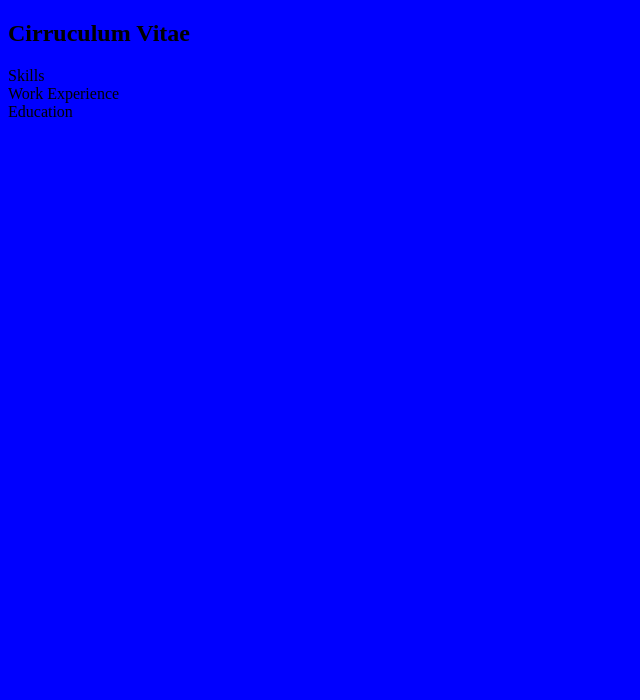
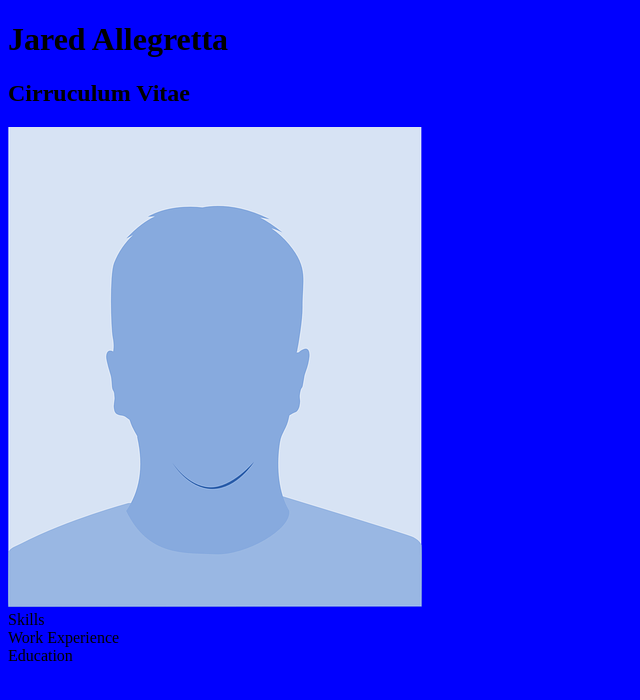
Before and after one commit to jallegretta/gitHome, a plain HTML site: page index.html in a window 1280 px wide. Shown: the whole page, without its empty margins (0-640 px from the left). Drawn offline with Linux system fonts and the light colour scheme.

Commit message:
add picture

```diff
--- a/index.html
+++ b/index.html
@@ -4,9 +4,11 @@
     <script src="script.js"></script>
     <link rel="stylesheet" href="style.css">
     <title>Jared Allegretta</title>
+    <h1>Jared Allegretta</h1>
     <h2>Cirruculum Vitae</h2>
   </head>
   <body>
+      <img class="portrait" src="assets/man-157699__480.png"></div>
     <section class="container">
         <div class="container skills">Skills</div>
         <div class="container work">Work Experience</div>
```
Also changed, not shown: assets/man-157699__480.png (added).
